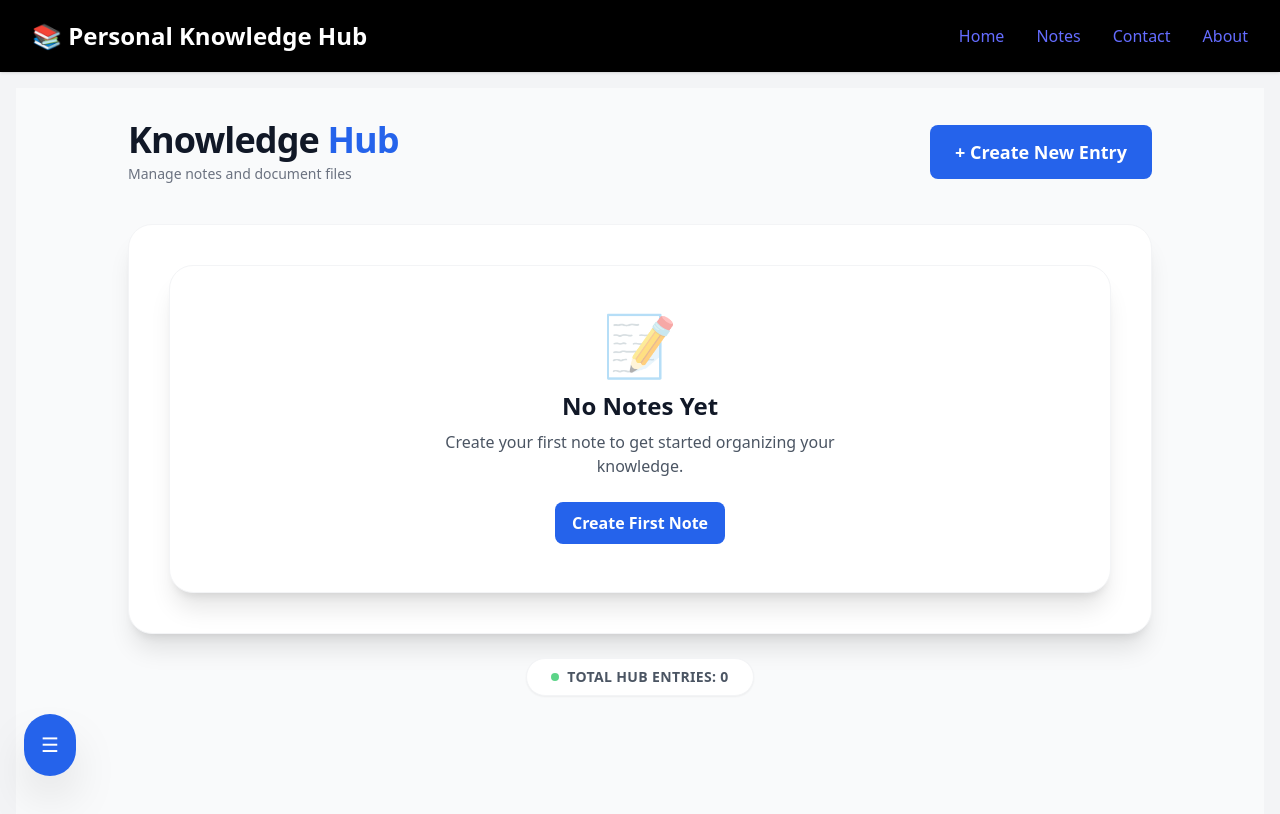
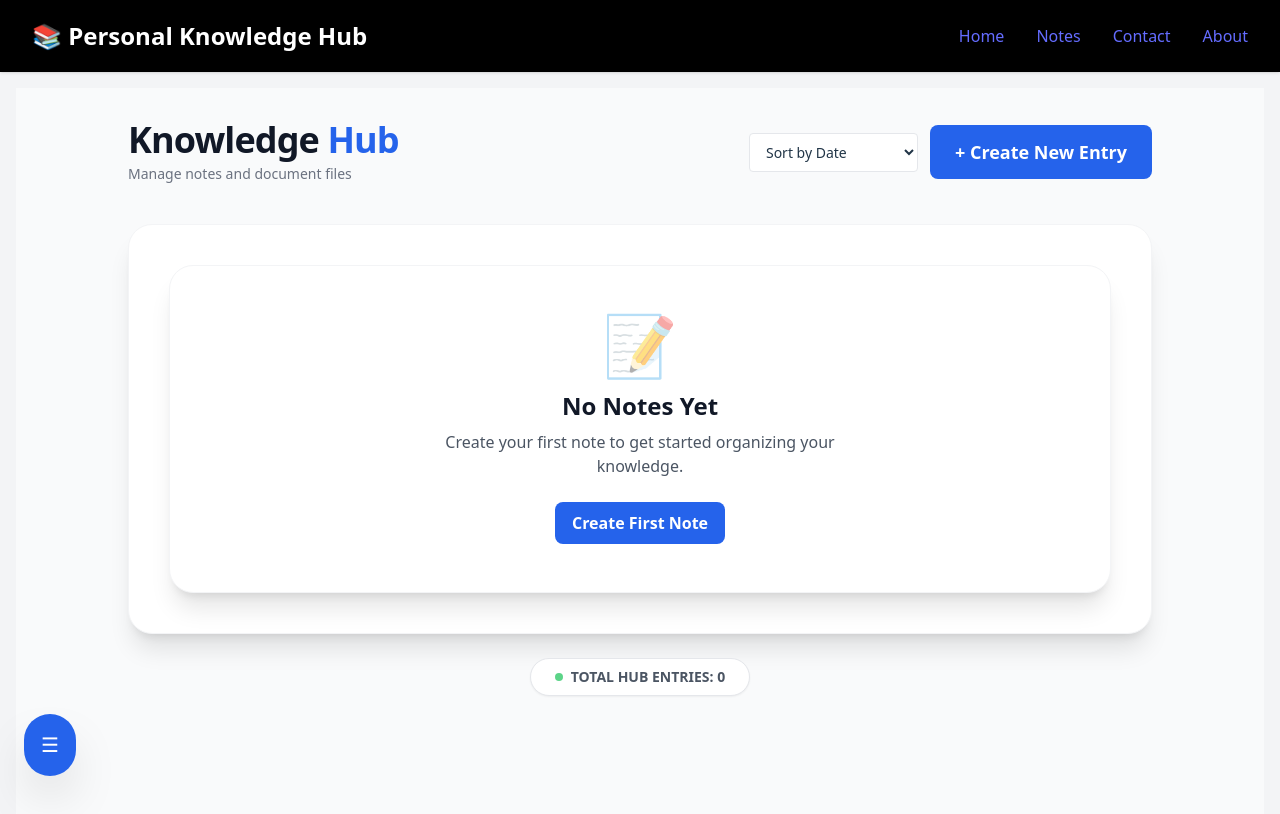
Before and after one commit to shabanaasif-cwit/personal-knowledge-hub, a React (Vite) app: page /dashboard in a window 1280 px wide. Shown: the top 814 px of the page. Built offline with nearby package versions, Linux system fonts and the light colour scheme.

Commit message:
add the sort functionality

```diff
--- a/src/modules/organize-notes/organizeNotes.jsx
+++ b/src/modules/organize-notes/organizeNotes.jsx
@@ -78,7 +78,7 @@ function OrganizeNotes() {
               <option value="modified">Last Modified</option>
             </select>
 
-            <Button onClick={createNote}>+ New Note</Button>
+            <Button onClick={createNote}>+ Create New Note</Button>
           </div>
         </div>
 
--- a/src/pages/dashboard.jsx
+++ b/src/pages/dashboard.jsx
@@ -1,4 +1,4 @@
-import { useState } from 'react';
+import { useState, useMemo } from 'react';
 import useNotes from '../hooks/custom/useNotes';
 import NotesList from '../features/notes/noteList';
 import NoteEditor from '../features/notes/noteEitor';
@@ -7,13 +7,41 @@ import Button from '../components/common/button';
 
 function Dashboard() {
   const { notes, addNote, updateNote, deleteNote, loading } = useNotes();
+
+  // ✅ ALL HOOKS AT TOP
   const [view, setView] = useState('list');
   const [selectedNote, setSelectedNote] = useState(null);
+  const [sortBy, setSortBy] = useState('date');
+
+  // ✅ SORTING LOGIC
+  const sortedNotes = useMemo(() => {
+    const copiedNotes = [...notes];
+
+    if (sortBy === 'alpha') {
+      return copiedNotes.sort((a, b) =>
+        (a.title || '').localeCompare(b.title || '')
+      );
+    }
+
+    if (sortBy === 'modified') {
+      return copiedNotes.sort(
+        (a, b) =>
+          new Date(b.updatedAt || b.date) -
+          new Date(a.updatedAt || a.date)
+      );
+    }
+
+    return copiedNotes.sort(
+      (a, b) => new Date(b.date) - new Date(a.date)
+    );
+  }, [notes, sortBy]);
 
   if (loading) {
     return (
       <div className="flex items-center justify-center min-h-screen bg-gray-100">
-        <div className="text-2xl font-semibold text-gray-600 animate-pulse">Loading Hub...</div>
+        <div className="text-2xl font-semibold text-gray-600 animate-pulse">
+          Loading Hub...
+        </div>
       </div>
     );
   }
@@ -29,17 +57,12 @@ function Dashboard() {
   };
 
   const handleSaveNote = async (noteData) => {
-    try {
-      // Logic to check if we are updating an existing entry or adding a new one
-      if (noteData.id && notes.find(n => n.id === noteData.id)) {
-        await updateNote(noteData.id, noteData);
-      } else {
-        await addNote(noteData);
-      }
-      navigateBack();
-    } catch (err) {
-      console.error('Error saving to Hub:', err);
+    if (noteData.id) {
+      await updateNote(noteData.id, noteData);
+    } else {
+      await addNote(noteData);
     }
+    navigateBack();
   };
 
   return (
@@ -51,26 +74,43 @@ function Dashboard() {
             <h1 className="text-4xl font-black text-gray-900 tracking-tight">
               Knowledge <span className="text-blue-600">Hub</span>
             </h1>
-            <p className="text-gray-500 text-sm mt-1">Manage notes and document files</p>
+            <p className="text-gray-500 text-sm mt-1">
+              Manage notes and document files
+            </p>
           </div>
 
-          <div className="flex gap-3">
+          <div className="flex gap-3 items-center">
+            {/* ✅ SORT DROPDOWN */}
+            <select
+              value={sortBy}
+              onChange={(e) => setSortBy(e.target.value)}
+              className="bg-white border rounded px-3 py-2 text-sm"
+            >
+              <option value="date">Sort by Date</option>
+              <option value="alpha">Sort Alphabetically</option>
+              <option value="modified">Last Modified</option>
+            </select>
+
             {view !== 'list' && (
               <Button onClick={navigateBack} variant="secondary">
                 ← Back to List
               </Button>
             )}
+
             <Button onClick={handleCreateNote} variant="primary" size="lg">
               + Create New Entry
             </Button>
           </div>
         </header>
 
-        <main className="w-full bg-white rounded-3xl shadow-xl p-6 md:p-10 border border-gray-100 transition-all duration-300">
+        <main className="w-full bg-white rounded-3xl shadow-xl p-6 md:p-10 border border-gray-100">
           {view === 'list' && (
             <NotesList
-              notes={notes}
-              onSelectNote={(note) => { setSelectedNote(note); setView('viewer'); }}
+              notes={sortedNotes}
+              onSelectNote={(note) => {
+                setSelectedNote(note);
+                setView('viewer');
+              }}
               onDeleteNote={deleteNote}
               onCreateNote={handleCreateNote}
             />
@@ -89,7 +129,7 @@ function Dashboard() {
               note={selectedNote}
               onEdit={() => setView('editor')}
               onDelete={async () => {
-                if(window.confirm('Are you sure you want to delete this entry?')) {
+                if (window.confirm('Delete this note?')) {
                   await deleteNote(selectedNote.id);
                   navigateBack();
                 }
@@ -100,10 +140,10 @@ function Dashboard() {
         </main>
 
         <footer className="mt-6 flex justify-center">
-          <div className="bg-white px-6 py-2 rounded-full shadow-sm border border-gray-100 flex items-center gap-2">
+          <div className="bg-white px-6 py-2 rounded-full shadow-sm border flex items-center gap-2">
             <span className="w-2 h-2 bg-green-500 rounded-full animate-pulse"></span>
-            <p className="text-gray-600 text-sm font-semibold tracking-wide uppercase">
-              {`Total Hub Entries: ${notes.length}`}
+            <p className="text-gray-600 text-sm font-semibold uppercase">
+              Total Hub Entries: {notes.length}
             </p>
           </div>
         </footer>
```
